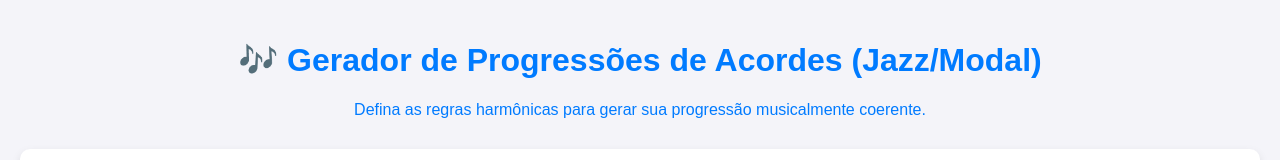
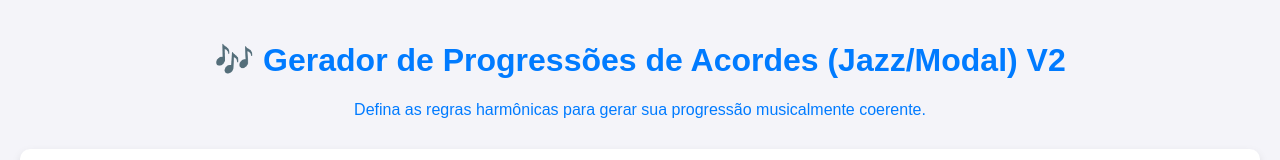
Before and after one commit to hyqmc/music, a plain HTML site: page index.html in a window 1280 px wide. Shown: the top 160 px of the page. Drawn offline with Linux system fonts and the light colour scheme.

Commit message:
Update index.html

```diff
--- a/index.html
+++ b/index.html
@@ -3,13 +3,13 @@
 <head>
     <meta charset="UTF-8">
     <meta name="viewport" content="width=device-width, initial-scale=1.0">
-    <title>Gerador de Progressões de Acordes Avançado</title>
+    <title>Gerador de Progressões de Acordes Avançado V2</title>
     <link rel="stylesheet" href="style.css">
 </head>
 <body>
 
     <header>
-        <h1>🎶 Gerador de Progressões de Acordes (Jazz/Modal)</h1>
+        <h1>🎶 Gerador de Progressões de Acordes (Jazz/Modal) V2</h1>
         <p>Defina as regras harmônicas para gerar sua progressão musicalmente coerente.</p>
     </header>
 
```
